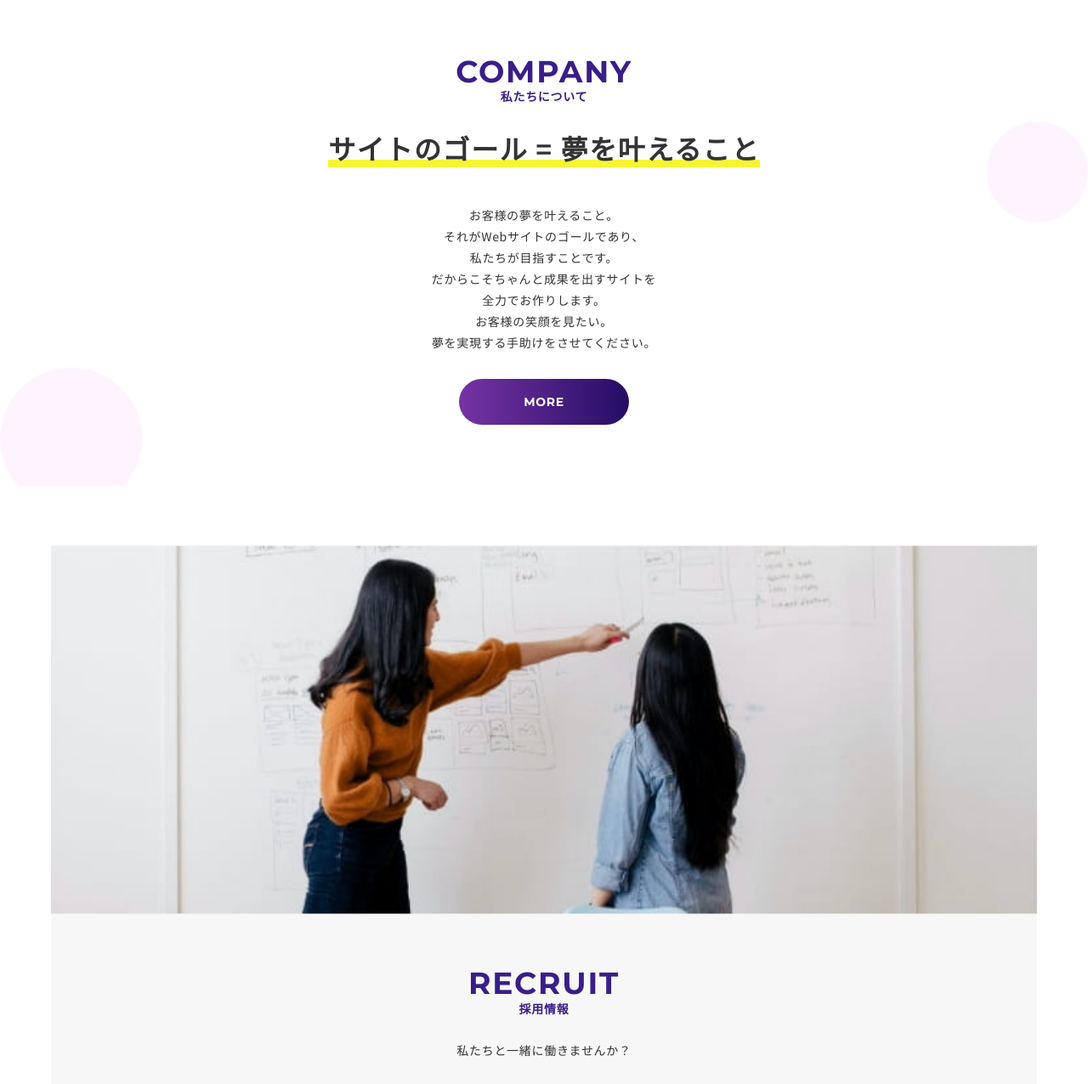
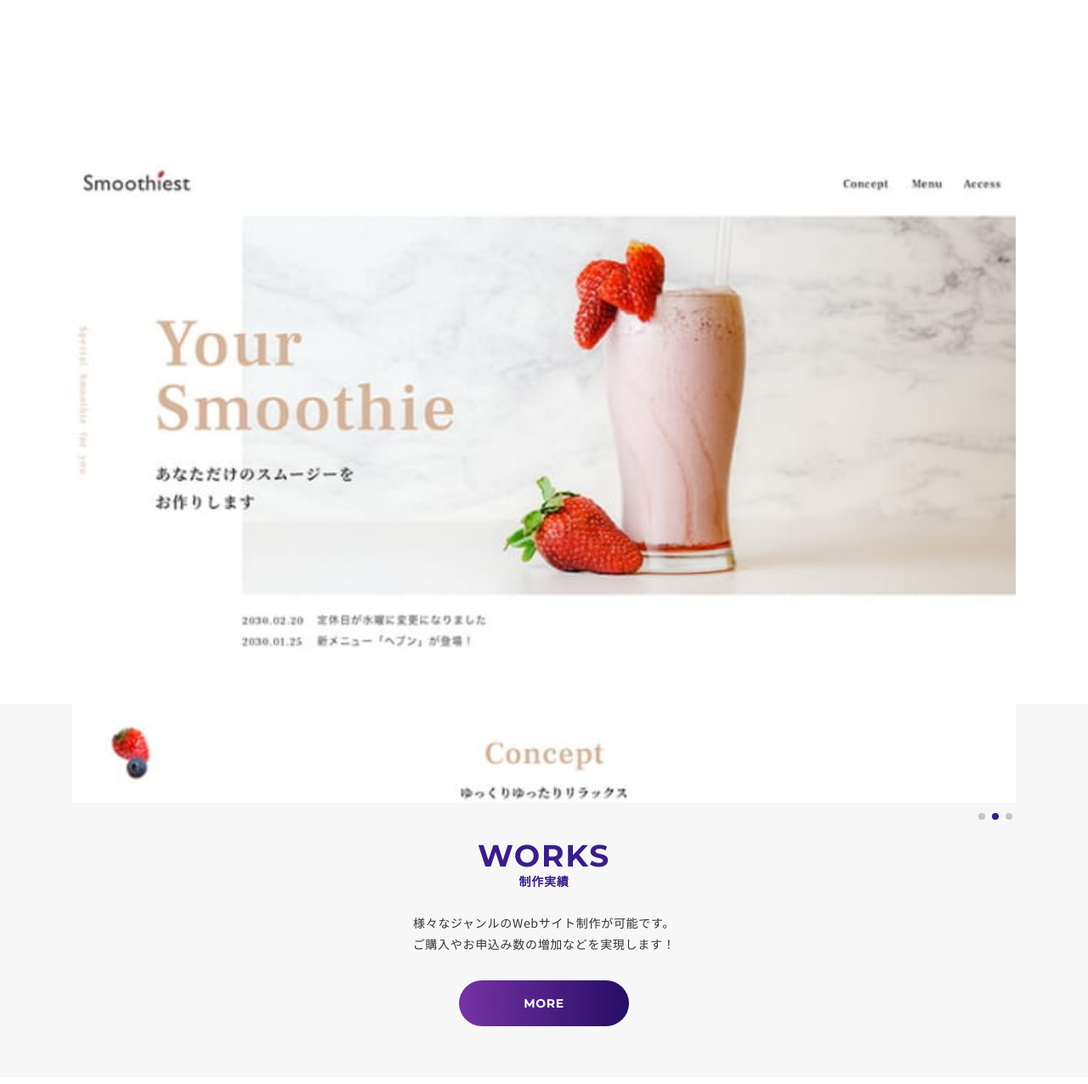
Before and after one commit to Hi-web-design/codeups-live-03, a website: page index.html in a window 1280 px wide. Shown: the part 3920-5196 px from the top of the page at 85% size. Drawn offline with nearby package versions, Linux system fonts and the light colour scheme.

Commit message:
20220425

```diff
--- a/index.html
+++ b/index.html
@@ -22,10 +22,15 @@
   <link rel="preconnect" href="https://fonts.gstatic.com" crossorigin>
   <link href="https://fonts.googleapis.com/css2?family=Montserrat:wght@400;700&family=Noto+Sans+JP:wght@400;500;700&display=swap" rel="stylesheet">
   <link href="https://fonts.googleapis.com/css2?family=Montserrat:wght@400;700&family=Noto+Sans+JP:wght@400;700&display=swap" rel="stylesheet">
+  <!-- swiper -->
+  <link rel="stylesheet" href="https://unpkg.com/swiper@8/swiper-bundle.min.css"/>
+
   <!-- css -->
   <link rel="stylesheet" href="./css/styles.css">
+
   <!-- JavaScript -->
   <script src="https://code.jquery.com/jquery-3.6.0.js"></script>
+  <script src="https://unpkg.com/swiper@8/swiper-bundle.min.js"></script>
   <script defer src="./js/script.js"></script>
 </head>
 <body>
@@ -182,6 +187,42 @@
     </div>
   </section>
 
+  <section class="l-works p-works">
+    <div class="p-works__inner l-inner">
+      <div class="p-works__contents">
+        <div class="p-works__images">
+          <!-- _c-swiper.scss -->
+          <div class="swiper js-works-swiper">
+            <div class="swiper-wrapper">
+              <div class="swiper-slide p-works__img">
+                <img src="./images/common/works_1.jpg" alt="">
+              </div>
+              <div class="swiper-slide p-works__img">
+                <img src="./images/common/works_1.jpg" alt="">
+              </div>
+              <div class="swiper-slide p-works__img">
+                <img src="./images/common/works_1.jpg" alt="">
+              </div>
+            </div>
+          </div>
+          <div class="swiper-pagination js-works-pagination"></div>
+        </div>
+        <div class="p-works__content">
+          <div class="p-works__title c-section-header">
+            <p class="c-section-header__entitle">works</p>
+            <h2 class="c-section-header__jatitle">制作実績</h2>
+          </div>
+          <p class="p-works__text">
+            様々なジャンルのWebサイト制作が可能です。<br>ご購入やお申込み数の増加などを実現します！
+          </p>
+          <div class="p-works__btn">
+            <a href="#" class="c-btn">more</a>
+          </div>
+        </div>
+      </div>
+    </div>
+  </section>
+
   <section class="l-company p-company">
     <div class="p-company__inner l-inner">
       <div class="p-company__title c-section-header">
--- a/js/script.js
+++ b/js/script.js
@@ -48,4 +48,15 @@ jQuery(function ($) { // この中であればWordpressでも「$」が使用可
     return false;
   });
 
+  var swiper = new Swiper(".js-works-swiper", {
+    pagination: {
+      el: ".js-works-pagination",
+    },
+    loop: true,
+    clickable: true,
+    autoplay: {
+      delay: 2500,
+    },
+
+  });
 });
--- /dev/null
+++ b/src/sass/layout/_l-works.scss
@@ -0,0 +1,8 @@
+@use "global" as *;
+
+.l-works {
+  margin-top: rem(40);
+  @include mq(md) {
+    margin-top: rem(140);
+  }
+}
--- /dev/null
+++ b/src/sass/object/component/_c-swiper.scss
@@ -0,0 +1,14 @@
+@use "global" as *;
+
+// top_works
+.swiper-horizontal>.swiper-pagination-bullets,
+.swiper-pagination-bullets.swiper-pagination-horizontal,
+.swiper-pagination-custom,
+.swiper-pagination-fraction {
+  text-align: right;
+  bottom: rem(-25);
+}
+
+.swiper-pagination-bullet-active {
+  background-color: $purple;
+}
--- a/src/sass/object/project/_p-recruit.scss
+++ b/src/sass/object/project/_p-recruit.scss
@@ -1,8 +1,4 @@
 @use "global" as *;
-
-.p-recruit {
-
-}
 
 .p-recruit__inner.l-inner {
   padding: 0;
--- /dev/null
+++ b/src/sass/object/project/_p-works.scss
@@ -0,0 +1,50 @@
+@use "global" as *;
+
+.p-works__contents {
+  padding-top: rem(60);
+  padding-bottom: rem(56);
+}
+
+.p-works__images {
+  position: relative;
+}
+
+.p-works__img {
+  position: relative;
+}
+
+.p-works__img::before {
+  content: "";
+  display: block;
+  padding-top: 68.955%; // 231/335
+}
+
+.p-works__img img {
+  position: absolute;
+  top: 50%;
+  left: 50%;
+  transform: translate(-50%, -50%);
+  width: 100%;
+  height: 100%;
+  object-fit: cover;
+}
+
+.p-works__content {
+  margin-top: rem(-116);
+  background-color: $bg-ligthgray;
+  width: 100vw;
+  margin-left: calc(50% - 50vw);
+  padding-top: rem(156);
+  padding-bottom: rem(60);
+}
+
+.p-works__text {
+  @include txt(rem(14), $regular, $black, center);
+  @include txt-option(1.785, 0.05em);
+  margin-top: rem(30);
+}
+
+.p-works__btn {
+  margin-top: rem(30);
+  text-align: center;
+}
```
Also changed, not shown: css/styles.css, images/common/smoothiesta.jpg (added), images/common/works_1.jpg (added), src/images/common/works_1.jpg (added), 1 other file.
